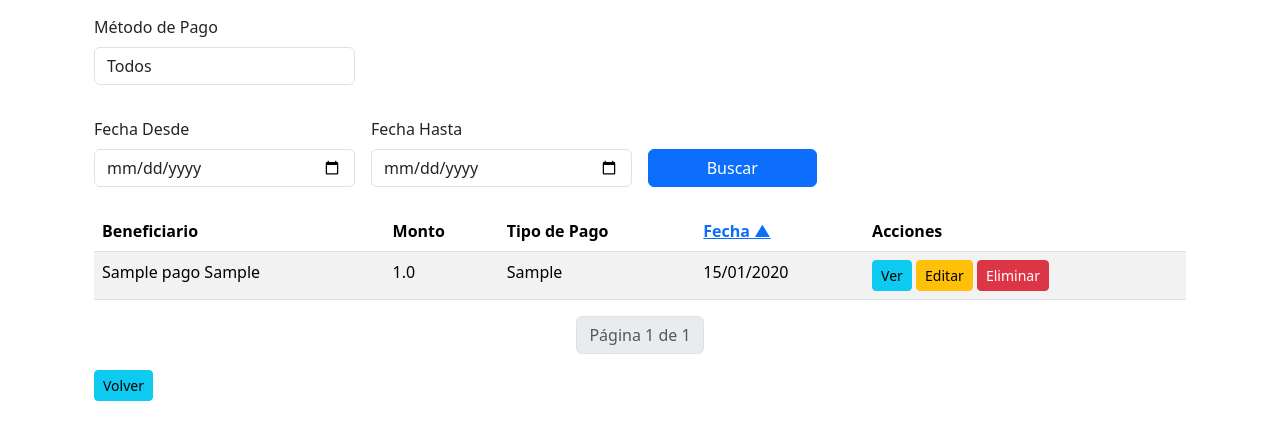
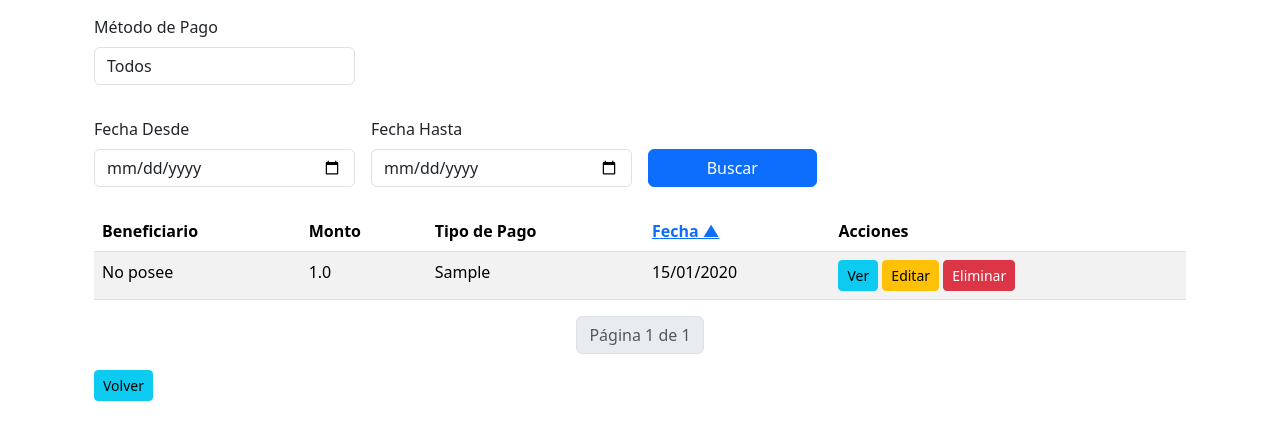
Before and after one commit to MartinMastrovito/Pagina-web-de-administracion-y-Portal-publico-CEDICA, a Flask app: template admin/src/web/templates/pagos/listar_pago.html in a window 1280 px wide. Shown: the part 196-636 px from the top of the page. Run offline with Flask 3, Linux system fonts and the light colour scheme; tables that the repository leaves empty hold one stand-in row (values such as "Sample post"); the template is opened without the code that fills it: values that come from a table or form of the project are taken from there, most other values are stand-ins (such as "Sample title", 1, 10 or a date in 2020); parts of the project's set-up code (start-up, migrations or seed data) failed here and were passed over; some libraries are stand-ins or nearby versions.

Commit message:
Cambios esteticos a pagos.

```diff
--- a/admin/src/core/seeds.py
+++ b/admin/src/core/seeds.py
@@ -1271,7 +1271,7 @@ def pagos_create():
             beneficiario_apellido = segundo_empleado.apellido,
             fecha_pago = "2023-06-07",
             monto = 100,
-            tipo_pago = "Proveedor",
+            tipo_pago = "Honorarios",
             description = "agrego pago 2",
 
 
--- a/admin/src/web/templates/pagos/listar_pago.html
+++ b/admin/src/web/templates/pagos/listar_pago.html
@@ -60,7 +60,11 @@
         <tbody>
             {% for pago in pagos %}
             <tr>
-                <td>{{ pago.beneficiario_nombre }} {{ pago.beneficiario_apellido }}</td>
+                {% if pago.tipo_pago == "Honorarios" %}
+                    <td>{{ pago.beneficiario_nombre }} {{ pago.beneficiario_apellido }}</td>
+                {% else %}
+                    <td>No posee</td>
+                {% endif %}
                 <td>{{ pago.monto }}</td>
                 <td>{{ pago.tipo_pago }}</td>
                 <td>{{ pago.fecha_pago.strftime('%d/%m/%Y') }}</td>
--- a/admin/src/web/templates/pagos/mostrar_pago.html
+++ b/admin/src/web/templates/pagos/mostrar_pago.html
@@ -7,7 +7,9 @@
 <div class="container mt-4">
     <h1>Detalles del Pago</h1>
     <p><strong>ID:</strong> {{ pago.id }}</p>
-    <p><strong>Beneficiario:</strong> {{ pago.beneficiario_nombre }} {{ pago.beneficiario_apellido }}</p>
+    {% if pago.tipo_pago =="Honorarios" %}
+        <p><strong>Beneficiario:</strong> {{ pago.beneficiario_nombre }} {{ pago.beneficiario_apellido }}</p>
+    {% endif %}
     <p><strong>Monto:</strong> {{ pago.monto }}</p>
     <p><strong>Fecha de Pago:</strong> {{ pago.fecha_pago }}</p>
     <p><strong>Tipo de Pago:</strong> {{ pago.tipo_pago }}</p>
```
